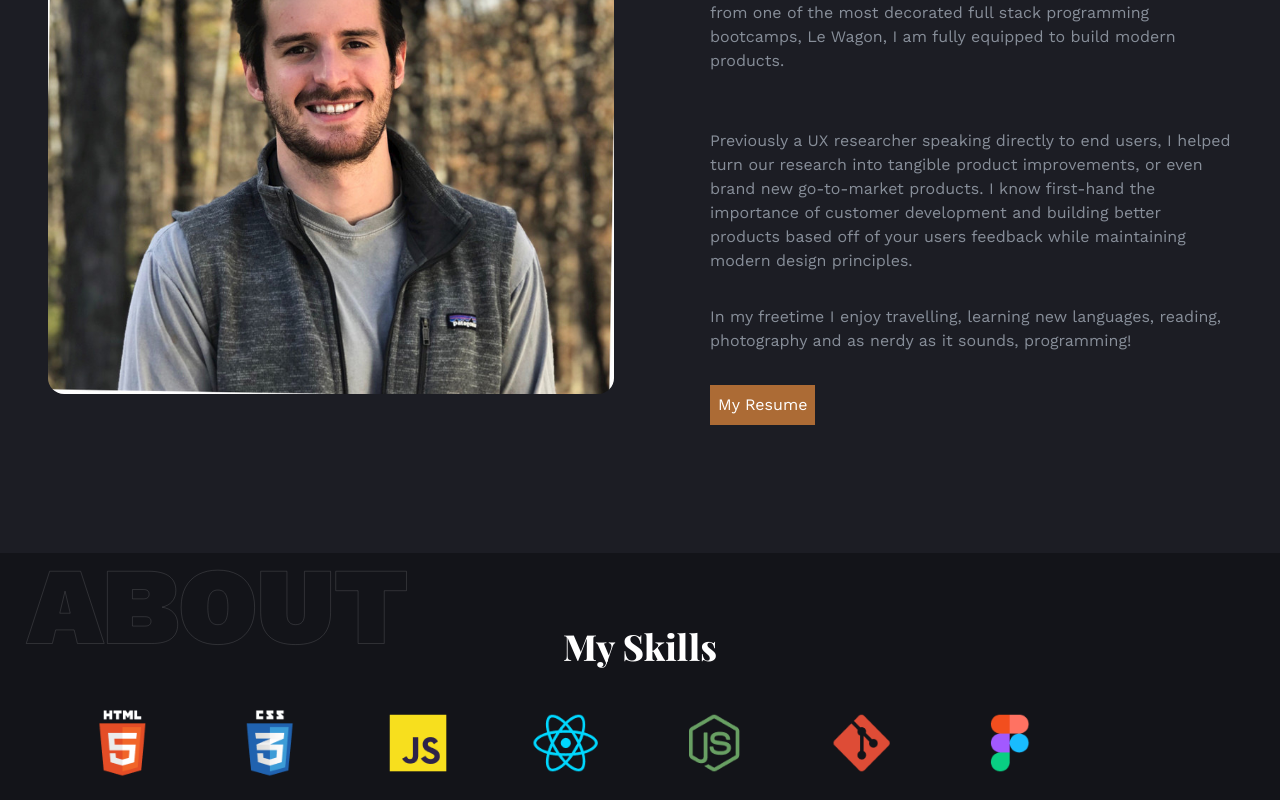
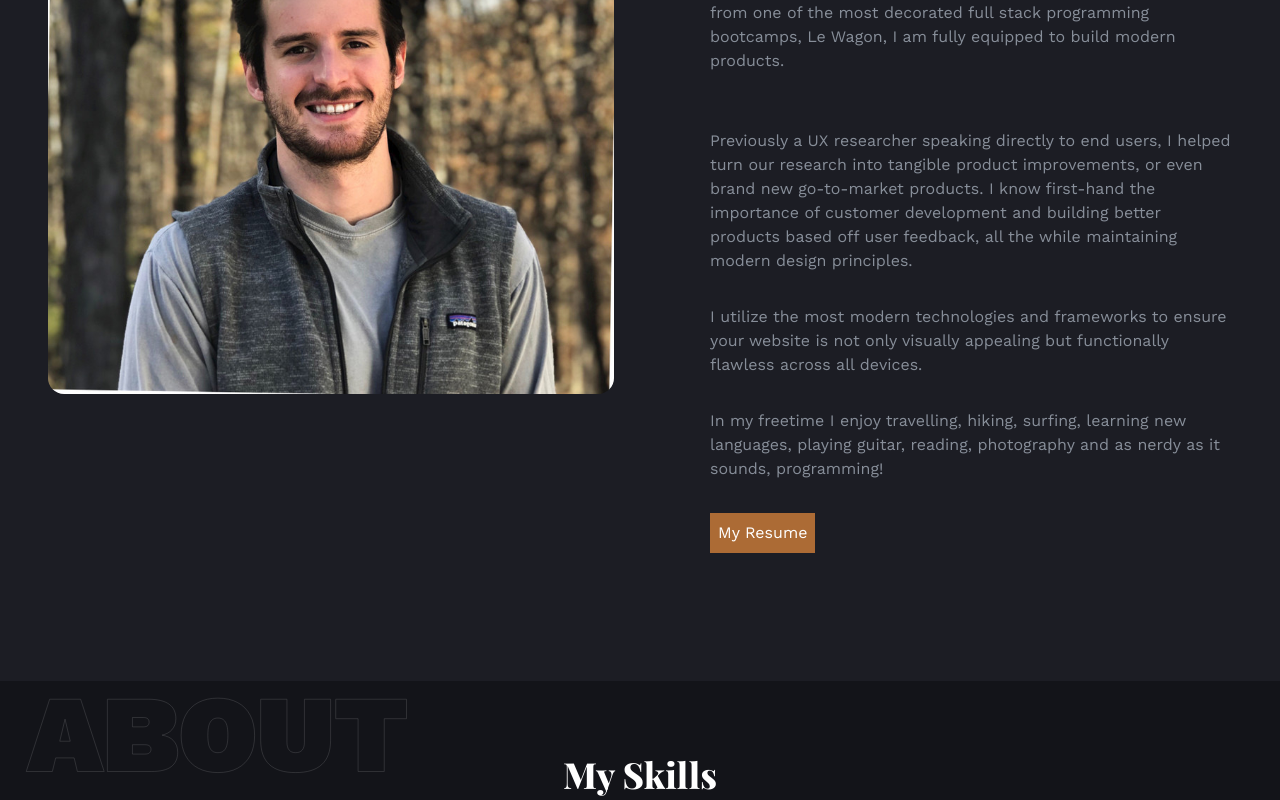
Before and after one commit to MackGrissom/MackPortfolio, a React (Create React App) app: page / in a window 1280 px wide. Shown: the part 980-1780 px from the top of the page. Built offline with nearby package versions, Linux system fonts and the light colour scheme; a web font is replaced by a local one.

Commit message:
styling changes

```diff
--- a/src/components/About.js
+++ b/src/components/About.js
@@ -24,13 +24,16 @@ const About = () => {
               </p>
               <hr className='mb-8 opacity-5' />
               <p className='mb-8'>
-              I'm a 27 year old ambitious Web developer & designer eager to build modern <strong> solutions</strong> for your business. As a recent graduate from one of the most decorated full stack programming bootcamps, Le Wagon, I am fully equipped to build modern products.
+                I'm an ambitious 27 year old full stack developer & designer eager to build modern <strong> solutions</strong> for your business. As a recent graduate from one of the most decorated full stack programming bootcamps, Le Wagon, I am fully equipped to build modern products.
               </p>
               <br />
-<p className='mb-8'> Previously a UX researcher speaking directly to end users, I helped turn our research into tangible product improvements, or even brand new go-to-market products. I know first-hand the importance of customer development and building better products based off of your users feedback while maintaining modern design principles.
+              <p className='mb-8'> Previously a UX researcher speaking directly to end users, I helped turn our research into tangible product improvements, or even brand new go-to-market products. I know first-hand the importance of customer development and building better products based off user feedback, all the while maintaining modern design principles.
+              </p>
+              <p className='mb-8'>
+              I utilize the most modern technologies and frameworks to ensure your website is not only visually appealing but functionally flawless across all devices.
             </p>
 
-<p className='mb-8'> In my freetime I enjoy travelling, learning new languages, reading, photography and as nerdy as it sounds, programming! </p>
+            <p className='mb-8'> In my freetime I enjoy travelling, hiking, surfing, learning new languages, playing guitar, reading, photography and as nerdy as it sounds, programming! </p>
           </div>
 
           {/* <button className='btn btn-md bg-accent hover:bg-secondary-hover transition-all'>
@@ -41,7 +44,7 @@ const About = () => {
         </div>
       </div>
     </div>
-    </section>
+    </section >
   );
 };
 
--- a/src/components/Services.js
+++ b/src/components/Services.js
@@ -12,10 +12,10 @@ const Services = () => {
             What I do for clients
           </h2>
           <p className='subtitle'>
-            My main purpose is to leave you better than when I found you, whether that's designing you a website or developing your dream website and bringing your idea into fruition.
+            My main purpose is to leave you better than when I found you.
             </p>
             <p className='subtitle'>
-            I'll do everything I can to help you and if I can't help, I'm happy to leverage my large network of movers and shakers, across various industries to make sure you achieve your goals.
+            I'll do everything I can to help you, and I'm happy to leverage my large network of movers and shakers, across various industries to make sure you leave satisfied with your design.
             </p>
 
         </div>
--- a/src/components/Skills.js
+++ b/src/components/Skills.js
@@ -9,7 +9,7 @@ const Skills = () => {
       <h2 className='text-3xl lg:text-4xl font-medium lg:font-extrabold mb-3 before:content-about relative before:absolute before:opacity-40 before:-top-[2rem] before:hidden before:lg:block center'> My Skills</h2>
       <div className='container mx-auto'>
         <div
-          className='grid grid-cols-8 md:grid-flow-col'
+          className='grid grid-cols-7 md:grid-flow-col'
         >
           {skills.map((skill, index) => {
             return (
--- a/src/data.js
+++ b/src/data.js
@@ -31,10 +31,9 @@ import SkillImg1 from './assets/img/skills/html5.png';
 import SkillImg2 from './assets/img/skills/css3.png';
 import SkillImg3 from './assets/img/skills/js.png';
 import SkillImg4 from './assets/img/skills/reactjs.png';
-import SkillImg5 from './assets/img/skills/ruby.png';
-import SkillImg6 from './assets/img/skills/nodejs.png';
-import SkillImg7 from './assets/img/skills/git.png';
-import SkillImg8 from './assets/img/skills/figma.png';
+import SkillImg5 from './assets/img/skills/nodejs.png';
+import SkillImg6 from './assets/img/skills/git.png';
+import SkillImg7 from './assets/img/skills/figma.png';
 
 // testimonial images
 import TestiImage1 from './assets/img/testimonials/testimonial-1.webp';
@@ -185,17 +184,14 @@ export const skills = [
   {
     image: SkillImg4,
   },
-  // {
-  //   image: SkillImg5,
-  // },
+  {
+    image: SkillImg5,
+  },
   {
     image: SkillImg6,
   },
   {
     image: SkillImg7,
-  },
-  {
-    image: SkillImg8,
   },
 ];
 
```
Lines whose indentation alone changed are shown as unchanged.
